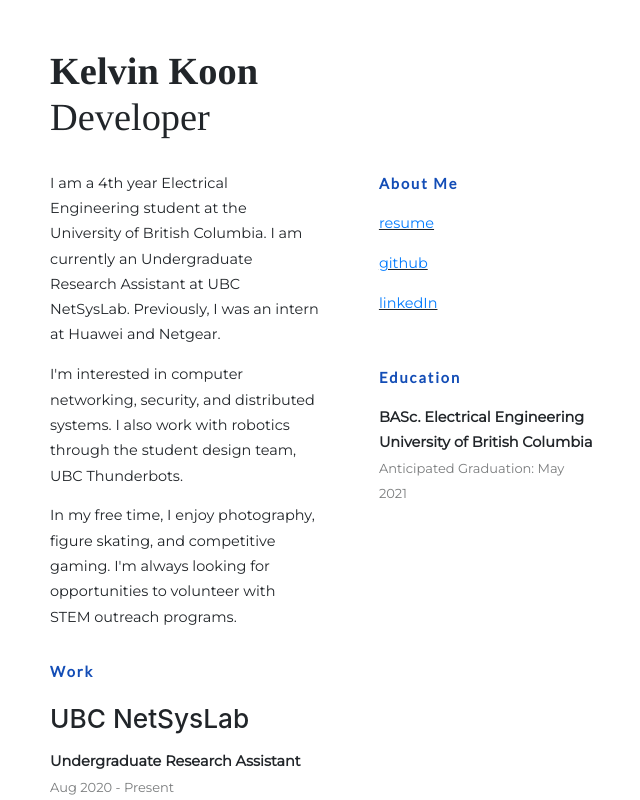
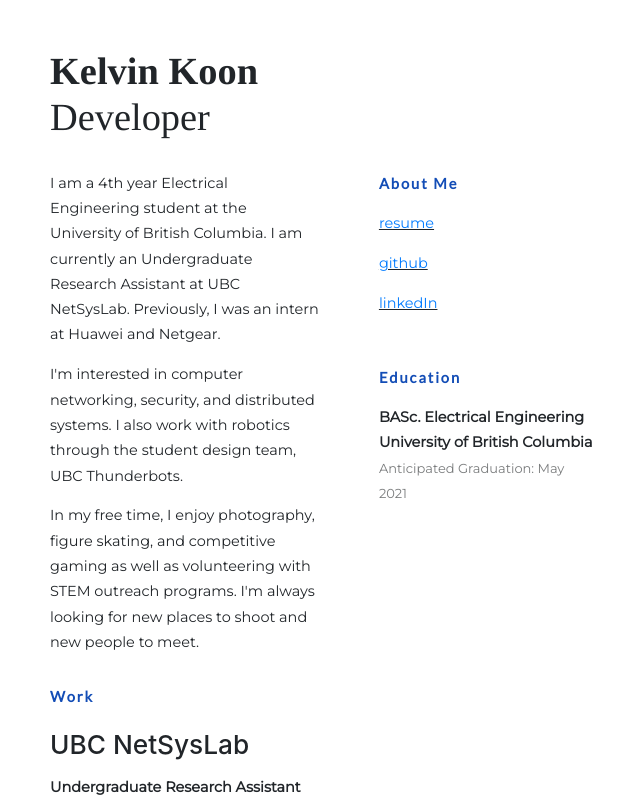
Before and after one commit to kelvinkoon/kelvinkoondev, a React (Create React App) app: page / in a window 1280 px wide. Shown: the top 800 px of the page, without its empty margins (285-925 px from the left). Built offline with nearby package versions, Linux system fonts and the light colour scheme.

Commit message:
Update About to fill up space

```diff
--- a/src/components/About.js
+++ b/src/components/About.js
@@ -17,8 +17,9 @@
           </p>
           <p>
             In my free time, I enjoy photography, figure skating, and
-            competitive gaming. I'm always looking for opportunities to
-            volunteer with STEM outreach programs.
+            competitive gaming as well as volunteering with STEM outreach
+            programs. I'm always looking for new places to shoot and new people
+            to meet.
           </p>
         </div>
         <div className="right">
```
